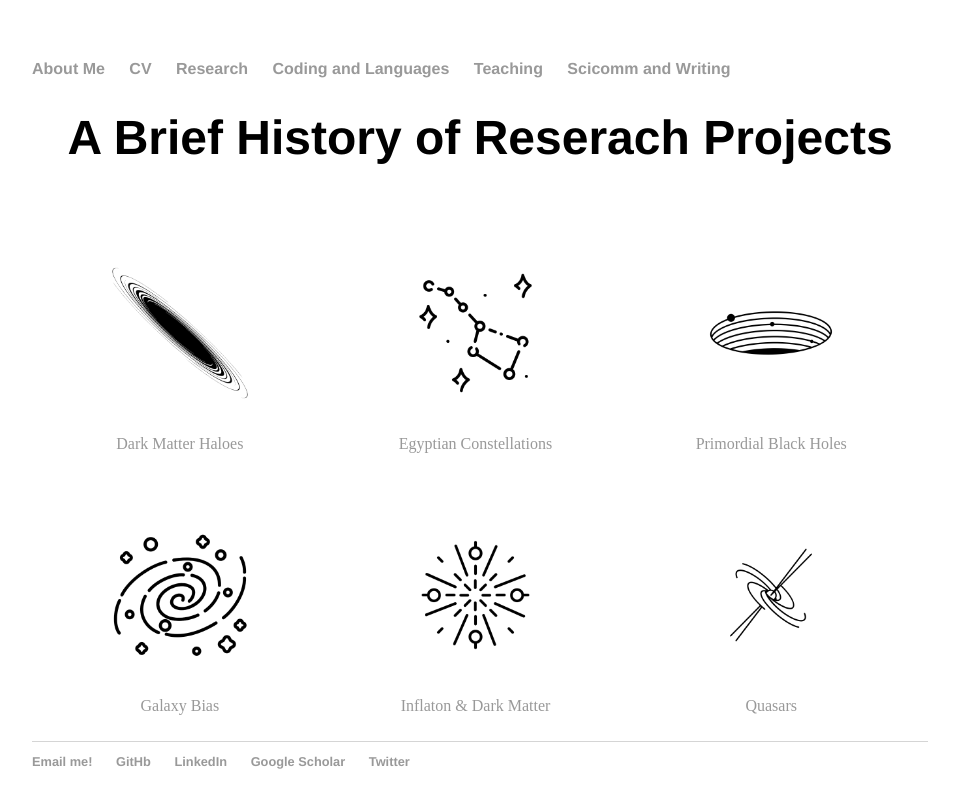
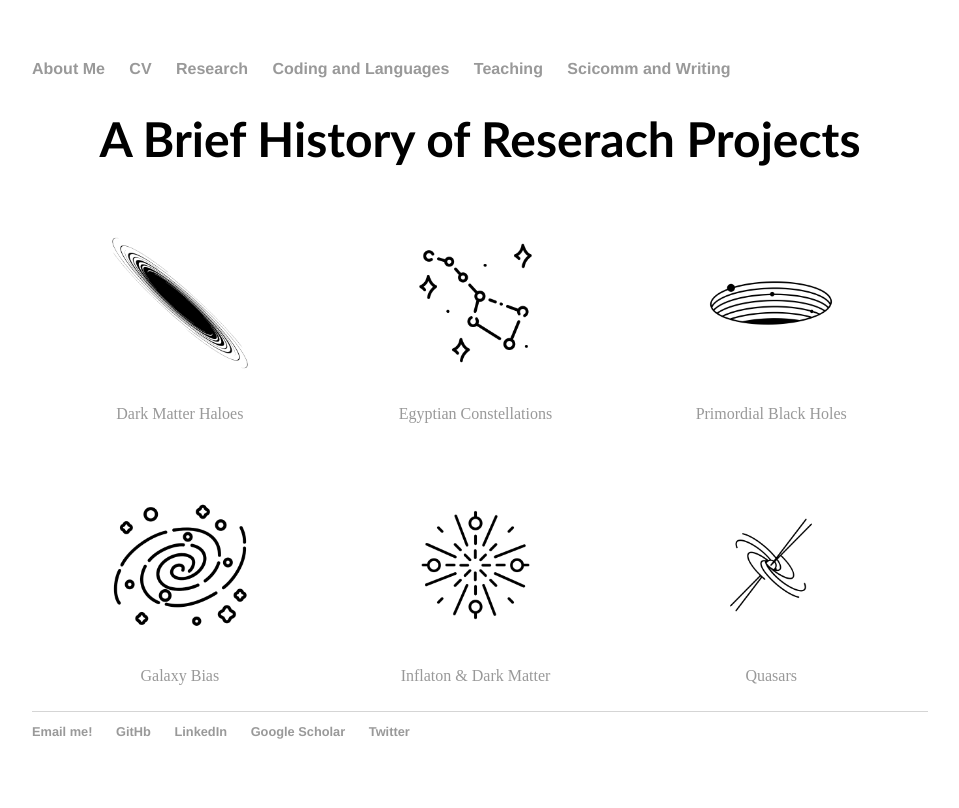
Before and after one commit to lunazagor/lunazagor.github.io, a Jekyll site: the page built from research/index.html, in a window 1280 px wide. Shown: the top 808 px of the page, without its empty margins (160-1119 px from the left). Built offline with Jekyll 4.4.1, drawn with Linux system fonts in a browser that asks for light colours.

Commit message:
Update index.html

```diff
--- a/research/index.html
+++ b/research/index.html
@@ -39,7 +39,7 @@
 </style>
 <body>
 
- <h1 style="text-align:center"> A Brief History of Reserach Projects </h1>
+ <h1 style="text-align:center;font-family:optima;margin-bottom:0.0em"> A Brief History of Reserach Projects </h1>
 
 <!-- Photo Grid -->
 <div class="row">
```
